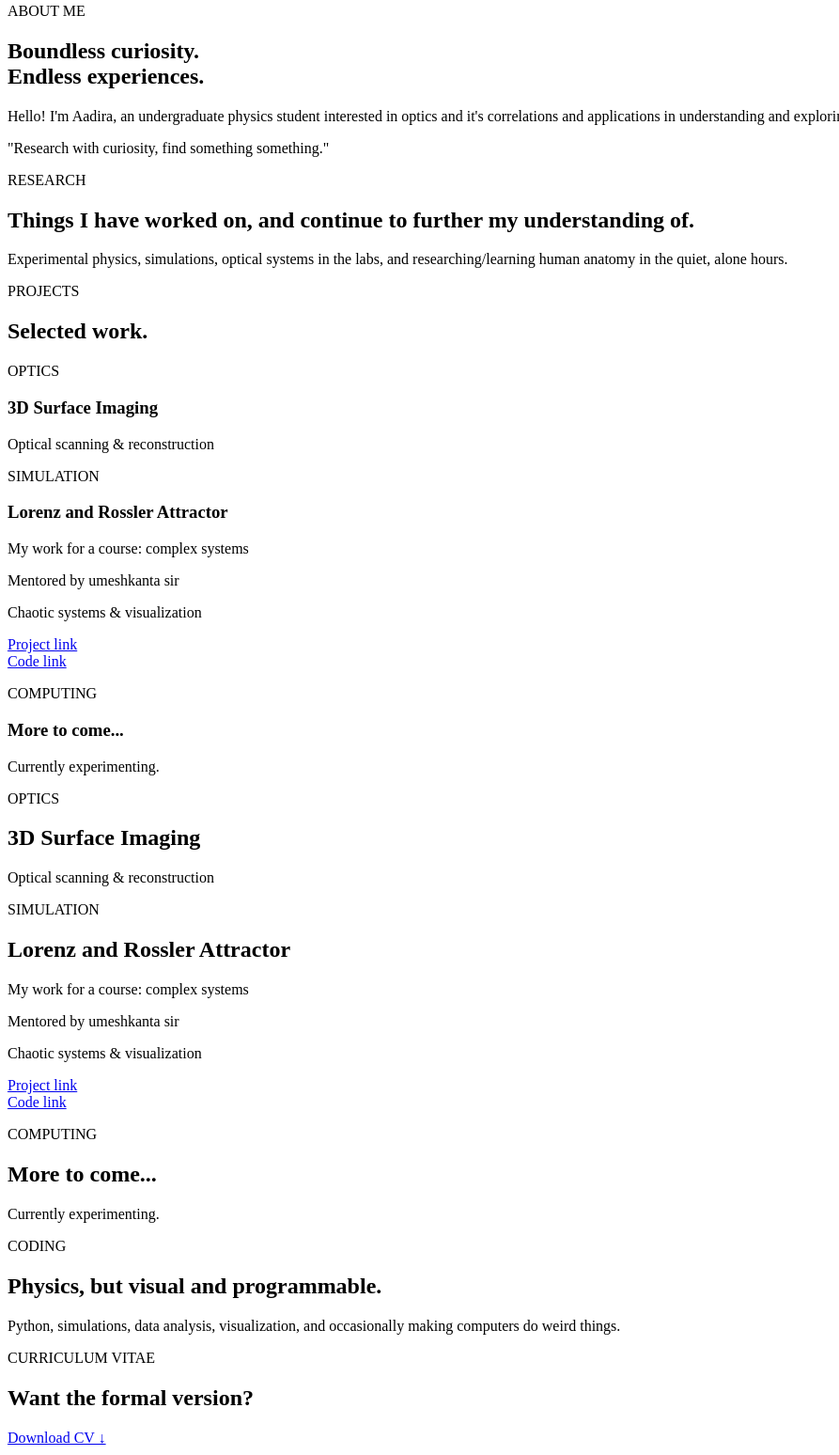
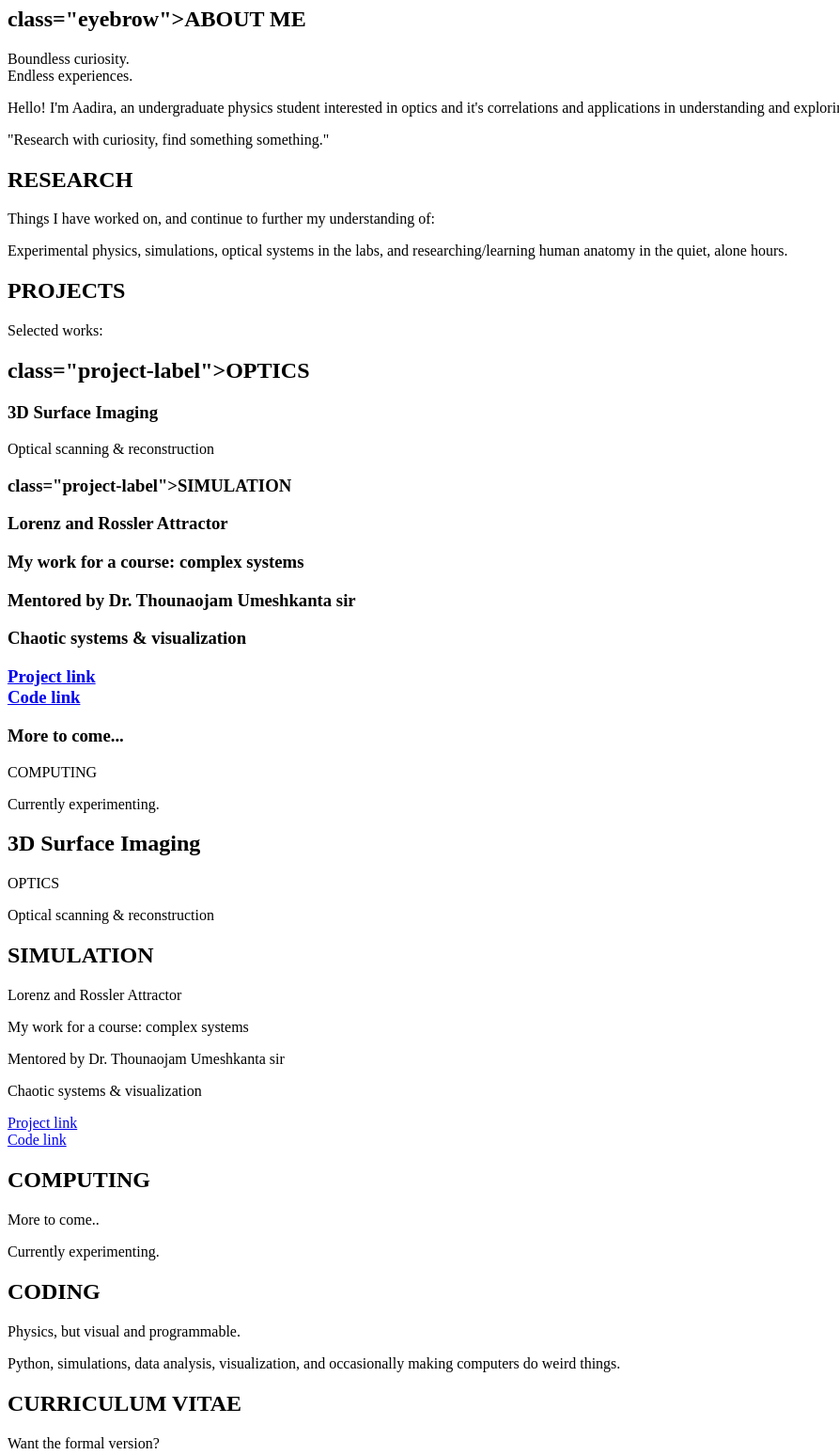
Before and after one commit to AJC0435/AJC0435.github.io, a plain HTML site: page index.html in a window 1280 px wide. Shown: the part 212-1760 px from the top of the page at 94% size, without its empty margins (0-893 px from the left). Drawn offline with Linux system fonts and the light colour scheme.

Commit message:
Update 5.0

```diff
--- a/index.html
+++ b/index.html
@@ -57,9 +57,9 @@
         <!-- ABOUT -->
         <section id="about" class="section">
 
-            <p class="eyebrow">ABOUT ME</p>
+            <h2> class="eyebrow">ABOUT ME</h2>
 
-            <h2>Boundless curiosity.<br>Endless experiences.</h2>
+            <p>Boundless curiosity.<br>Endless experiences.</p>
 
             <p>
                 Hello! I'm Aadira, an undergraduate physics student interested in
@@ -76,9 +76,9 @@
         <!-- RESEARCH -->
         <section id="research" class="section">
 
-            <p class="eyebrow">RESEARCH</p>
+            <h2>RESEARCH</h2>
 
-            <h2>Things I have worked on, and continue to further my understanding of.</h2>
+            <p class="eyebrow">Things I have worked on, and continue to further my understanding of:</p>
 
             <p class="section-subtitle">
                 Experimental physics, simulations, optical systems in the labs,
@@ -91,15 +91,15 @@
         <!-- PROJECTS -->
         <section id="projects" class="section">
 
-            <p class="eyebrow">PROJECTS</p>
+            <h2>PROJECTS</h2>
 
-            <h2>Selected work.</h2>
+            <p class="eyebrow">Selected works:</p>
 
             <div class="projects">
 
                 <article class="project-card">
 
-                    <p class="project-label">OPTICS</p>
+             <h2>class="project-label">OPTICS</h2>
 
                     <h3>3D Surface Imaging</h3>
 
@@ -110,16 +110,16 @@
 
                 <article class="project-card">
 
-                    <p class="project-label">SIMULATION</p>
+                    <h3> class="project-label">SIMULATION<h3>
 
-                    <h3>Lorenz and Rossler Attractor</h3>
+                    <p>Lorenz and Rossler Attractor</p>
 
                     <p class="project-subtitle">
                         My work for a course: complex systems
                     </p>
 
                     <p class="project-mentor">
-                        Mentored by umeshkanta sir
+                        Mentored by Dr. Thounaojam Umeshkanta sir
                     </p>
 
                     <span>Chaotic systems & visualization</span>
@@ -135,9 +135,9 @@
 
                 <article class="project-card">
 
+                    <h3>More to come...</h3>
+
                     <p class="project-label">COMPUTING</p>
-
-                    <h3>More to come...</h3>
 
                     <span>Currently experimenting.</span>
 
@@ -151,9 +151,9 @@
         <!-- OPTICS -->
         <section id="optics" class="section">
 
+            <h2>3D Surface Imaging</h2>
+
             <p class="eyebrow">OPTICS</p>
-
-            <h2>3D Surface Imaging</h2>
 
             <p>
                 Optical scanning & reconstruction
@@ -165,16 +165,16 @@
         <!-- SIMULATION -->
         <section id="simulation" class="section">
 
-            <p class="eyebrow">SIMULATION</p>
+            <h2 class="eyebrow">SIMULATION</h2>
 
-            <h2>Lorenz and Rossler Attractor</h2>
+            <p>Lorenz and Rossler Attractor</p>
 
             <p class="section-subtitle">
                 My work for a course: complex systems
             </p>
 
             <p class="section-subtitle">
-                Mentored by umeshkanta sir
+                Mentored by Dr. Thounaojam Umeshkanta sir
             </p>
 
             <p>
@@ -193,9 +193,9 @@
         <!-- COMPUTING -->
         <section id="computing" class="section">
 
-            <p class="eyebrow">COMPUTING</p>
+            <h2>COMPUTING</h2>
 
-            <h2>More to come...</h2>
+            <p class="eyebrow">More to come..</p>
 
             <p>
                 Currently experimenting.
@@ -207,9 +207,9 @@
         <!-- CODING -->
         <section id="coding" class="section">
 
-            <p class="eyebrow">CODING</p>
+            <h2>CODING</h2>
 
-            <h2>Physics, but visual and programmable.</h2>
+            <p class="eyebrow">Physics, but visual and programmable.</p>
 
             <p>
                 Python, simulations, data analysis, visualization,
@@ -222,9 +222,9 @@
         <!-- CV -->
         <section id="cv" class="section">
 
-            <p class="eyebrow">CURRICULUM VITAE</p>
+            <h2>CURRICULUM VITAE</h2>
 
-            <h2>Want the formal version?</h2>
+            <p class="eyebrow">Want the formal version?</p>
 
             <a href="#" class="text-link">Download CV ↓</a>
 
```
